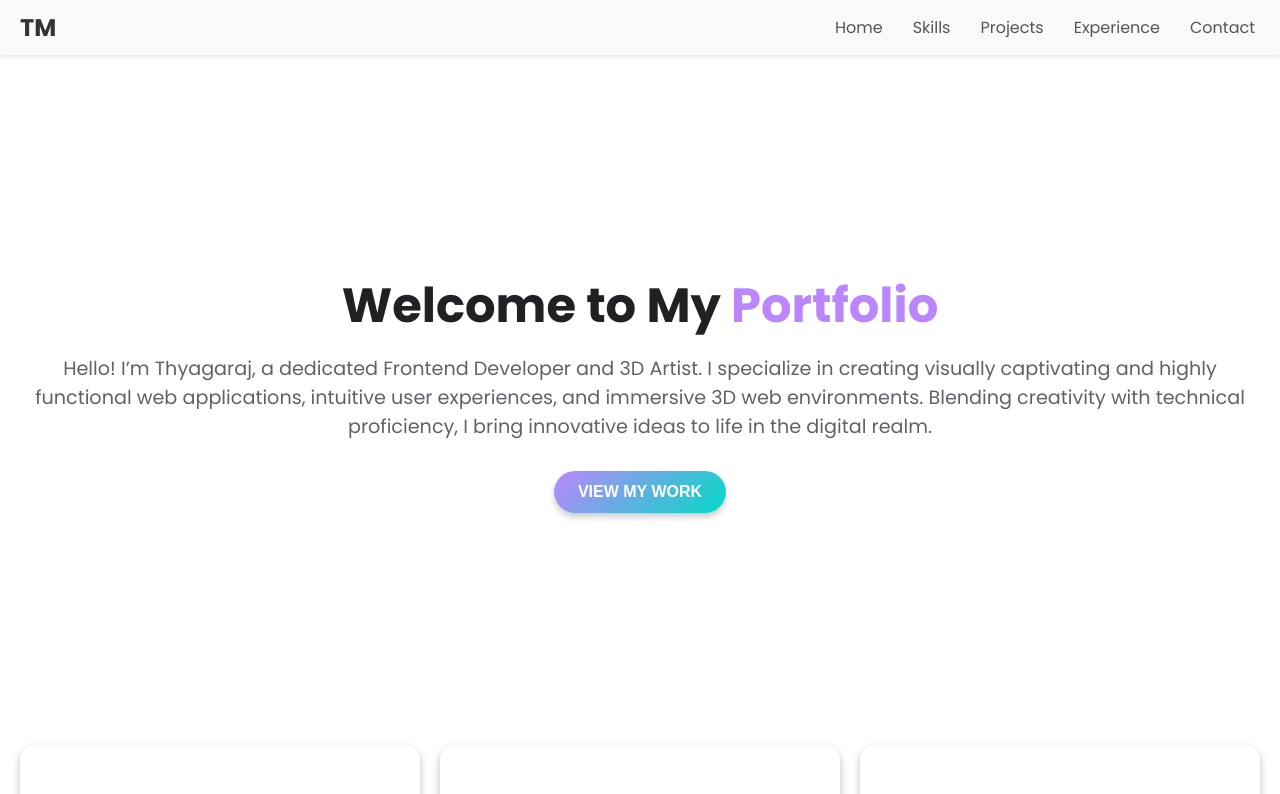
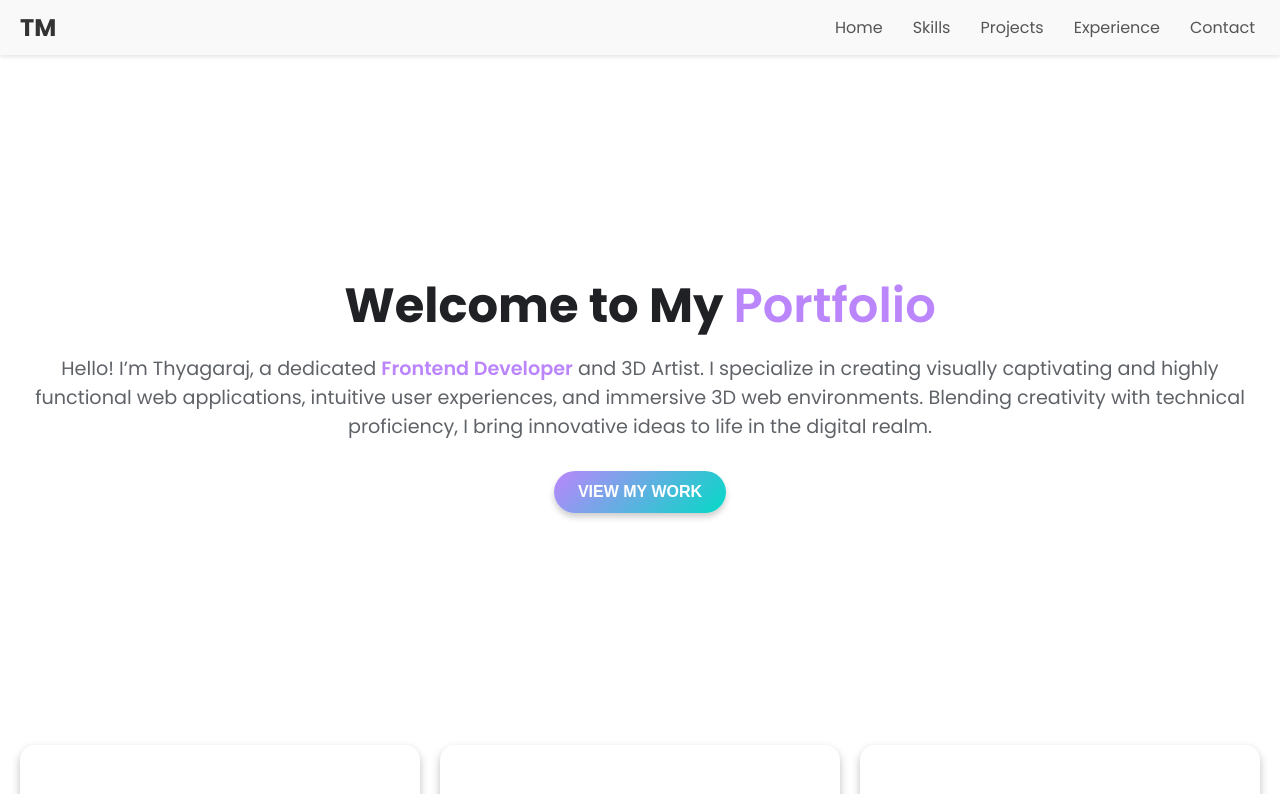
Before and after one commit to thyagarajsalome/frontend, a React (Vite) app: page / in a window 1280 px wide. Shown: the top 794 px of the page. Built offline with nearby package versions, Linux system fonts and the light colour scheme.

Commit message:
Fonts weight 600

```diff
--- a/src/assets/components/Hero/Hero.css
+++ b/src/assets/components/Hero/Hero.css
@@ -8,6 +8,12 @@
   text-align: center;
   position: relative;
   overflow: hidden;
+}
+
+.hero span {
+  color: #bb86fc;
+
+  font-weight: 600;
 }
 
 /* Accent Color for Section and Paragraphs */
--- a/src/assets/components/Hero/Hero.jsx
+++ b/src/assets/components/Hero/Hero.jsx
@@ -16,7 +16,7 @@ const Hero = () => {
           Welcome to My <span className="highlight">Portfolio</span>
         </h1>
         <p className="hero-subtitle">
-          Hello! I’m Thyagaraj, a dedicated Frontend Developer and 3D Artist. I
+          Hello! I’m Thyagaraj, a dedicated <span>Frontend Developer</span> and 3D Artist. I
           specialize in creating visually captivating and highly functional web
           applications, intuitive user experiences, and immersive 3D web
           environments. Blending creativity with technical proficiency, I bring
```
